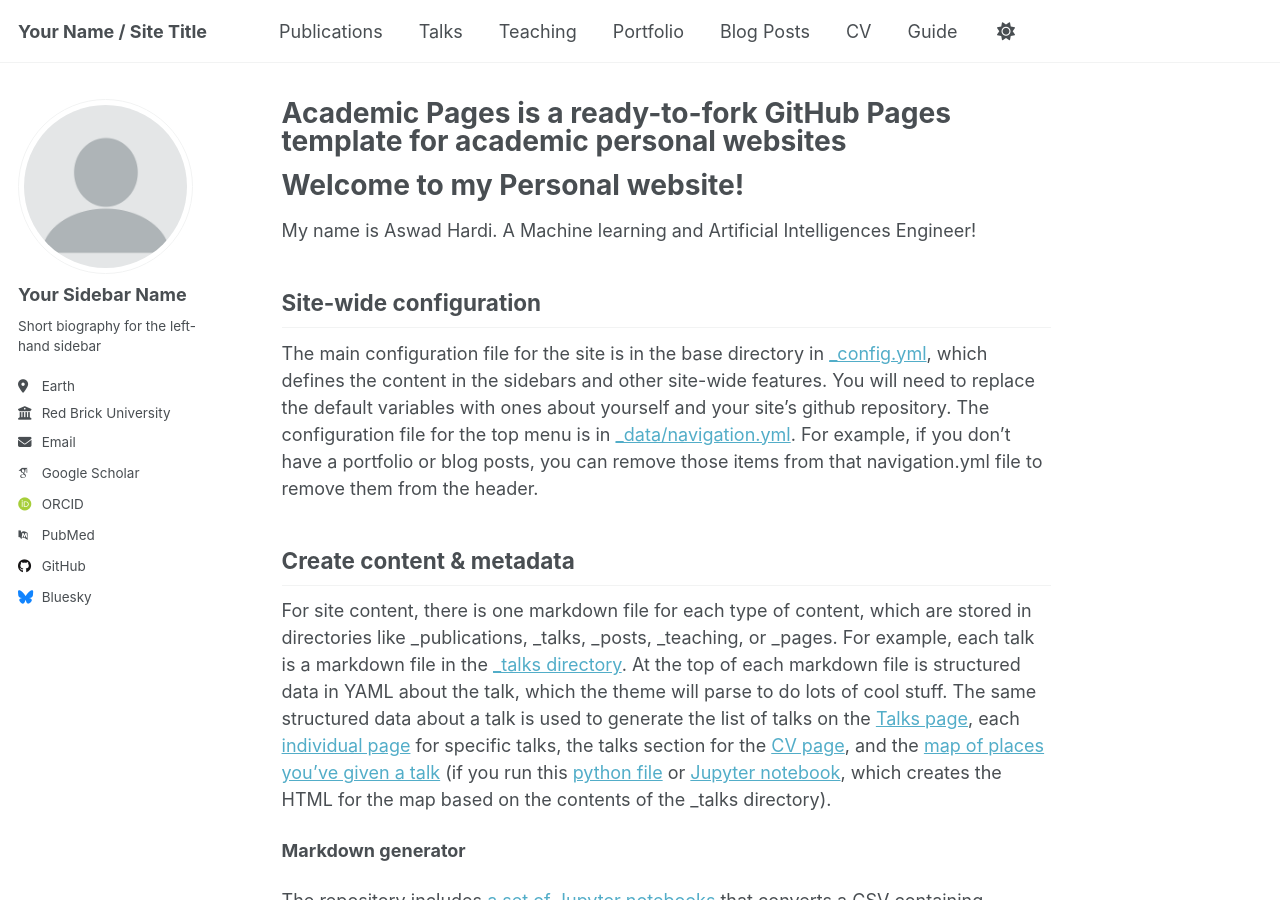
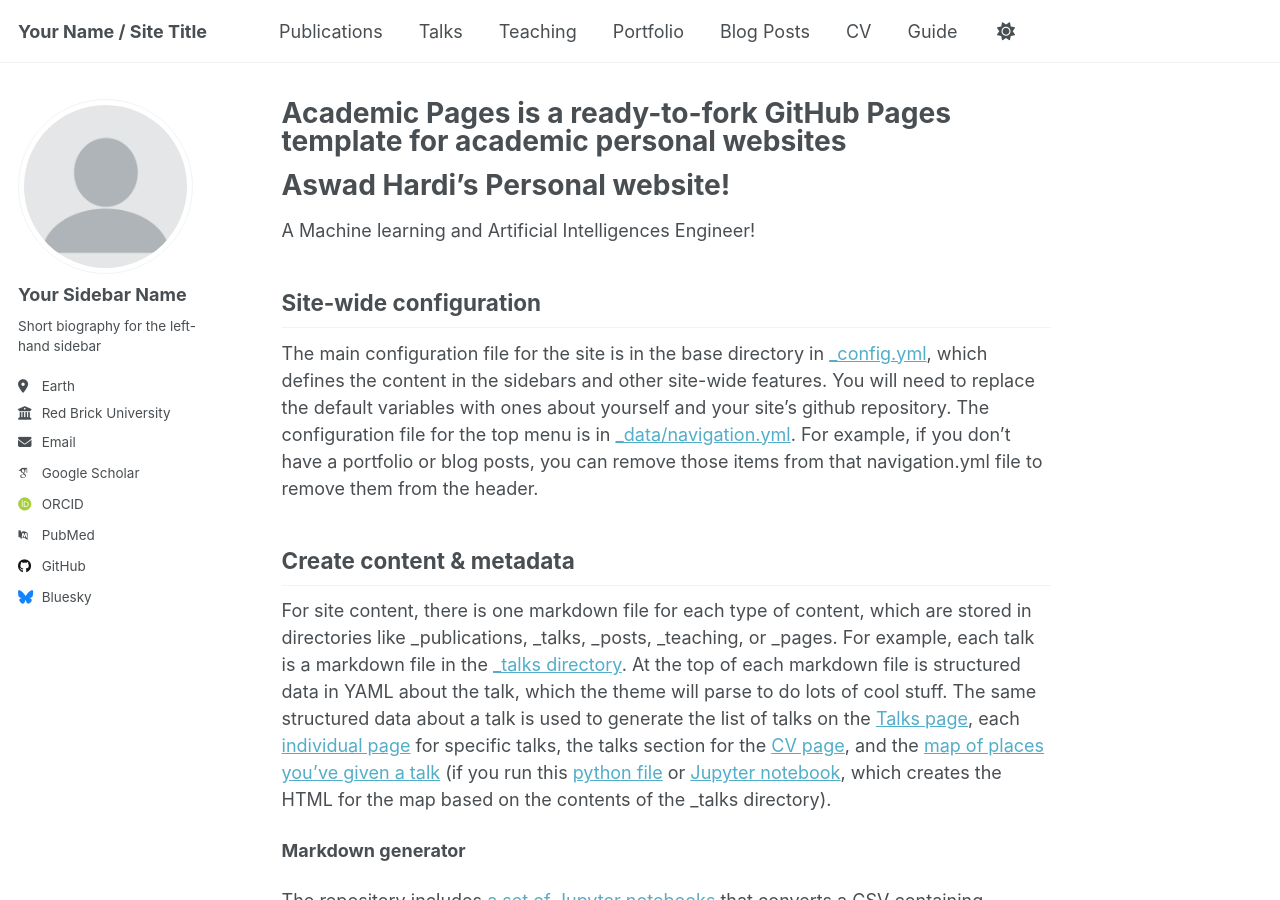
Before and after one commit to Aswadhardi/aswadhardi.github.io, a Jekyll site: the page built from _pages/about.md, in a window 1280 px wide and 900 px high. Built offline with Jekyll 4.4.1, drawn with Linux system fonts in a browser that asks for light colours; some web fonts are replaced.

Commit message:
Update about.md

```diff
--- a/_pages/about.md
+++ b/_pages/about.md
@@ -8,9 +8,9 @@ redirect_from:
 ---
 
 
-Welcome to my Personal website!
+ Aswad Hardi's Personal website!
 ======
-My name is Aswad Hardi. A Machine learning and Artificial Intelligences Engineer!
+A Machine learning and Artificial Intelligences Engineer!
 
 
 Site-wide configuration
```
